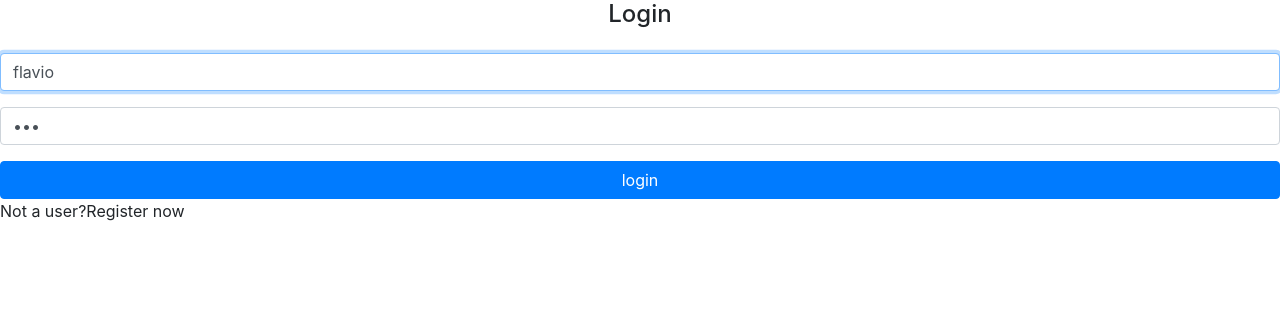
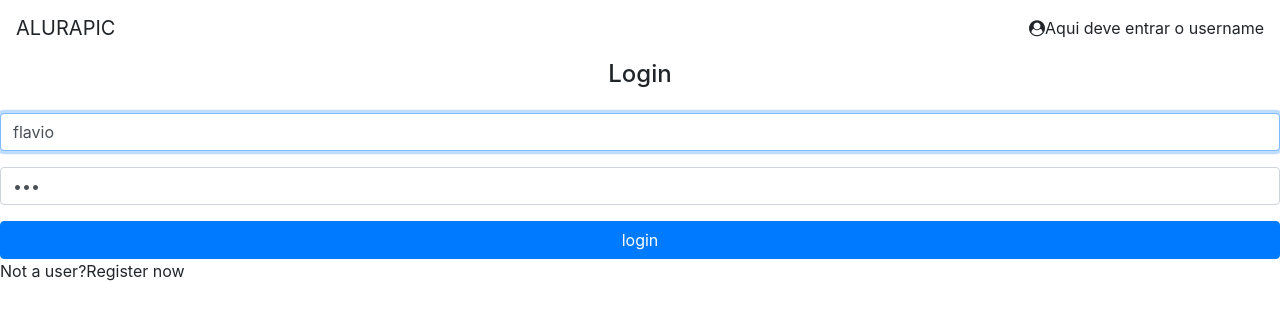
Before and after one commit to italo-baciliere/angular-autenticacao-forms-lazyLoading, an Angular app: page / in a window 1280 px wide. Shown: the top 320 px of the page. Built offline with nearby package versions, Linux system fonts and the light colour scheme.

Commit message:
Criação do componente header | Criação do core.module

```diff
--- a/src/app/app.component.html
+++ b/src/app/app.component.html
@@ -1 +1,3 @@
+<app-header></app-header>
+
 <router-outlet></router-outlet>
--- a/src/app/app.module.ts
+++ b/src/app/app.module.ts
@@ -6,6 +6,7 @@
 import { AppRoutingModule } from './app.routing.module';
 import { ErrorsModule } from './errors/errors.module';
 import { HomeModule } from './home/home.module';
+import { CoreModule } from './core/core.module';
 
 @NgModule({
   declarations: [
@@ -16,7 +17,8 @@
     PhotosModule,
     AppRoutingModule,
     ErrorsModule,
-    HomeModule
+    HomeModule,
+    CoreModule
   ],
   providers: [],
   bootstrap: [AppComponent]
--- /dev/null
+++ b/src/app/core/header/header.component.html
@@ -0,0 +1,9 @@
+<header class="fixed-top">
+  <nav class="navbar navbar-light bg-white">
+      <a class="navbar-brand">ALURAPIC</a>
+      <div>
+          <i class="fa fa-user-circle"></i>
+          <a>Aqui deve entrar o username</a>
+      </div>
+  </nav>
+</header>
--- a/src/index.html
+++ b/src/index.html
@@ -7,6 +7,13 @@
 
   <meta name="viewport" content="width=device-width, initial-scale=1">
   <link rel="icon" type="image/x-icon" href="favicon.ico">
+
+  <style>
+    body{
+      padding-top: 60px;
+    }
+  </style>
+
 </head>
 <body>
     <app-root></app-root>
```
Also changed, not shown: src/app/core/core.module.ts (added, +12 -0 lines), src/app/core/header/header.component.ts (added, +9 -0 lines).
